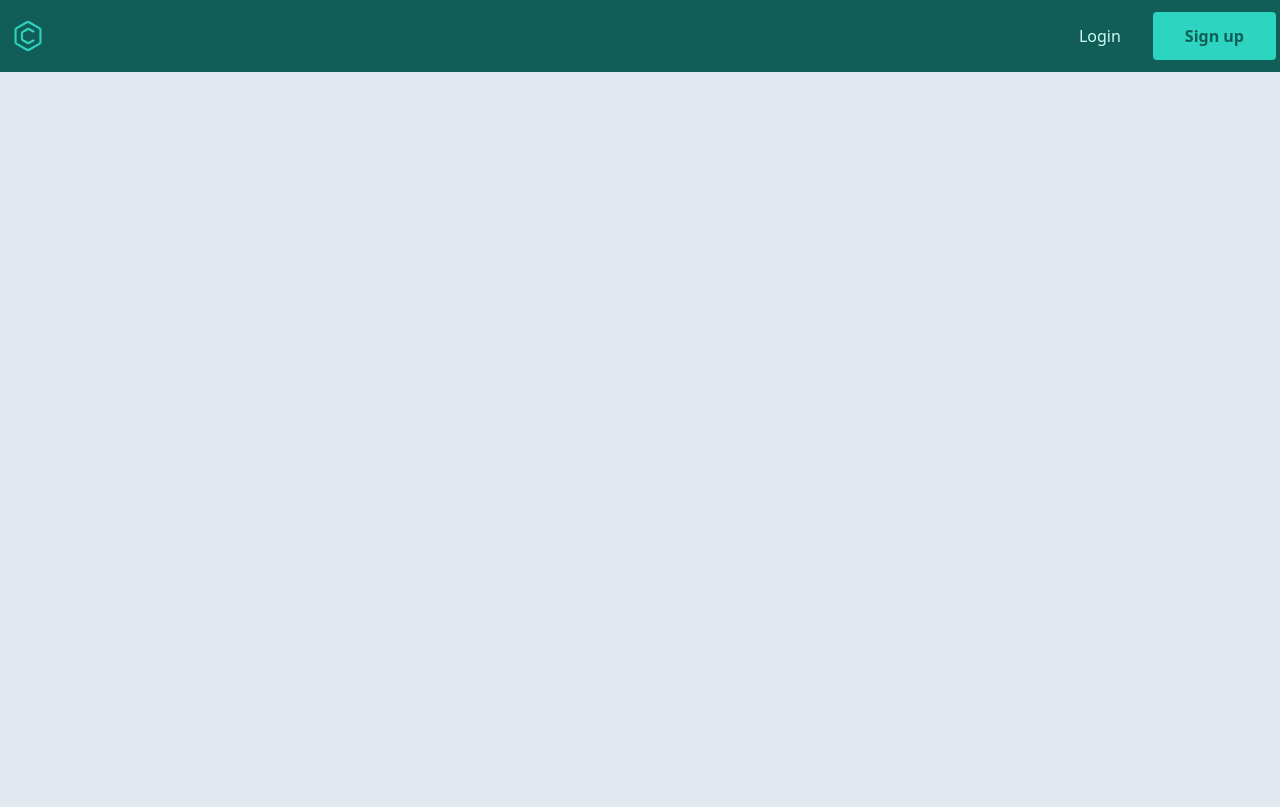
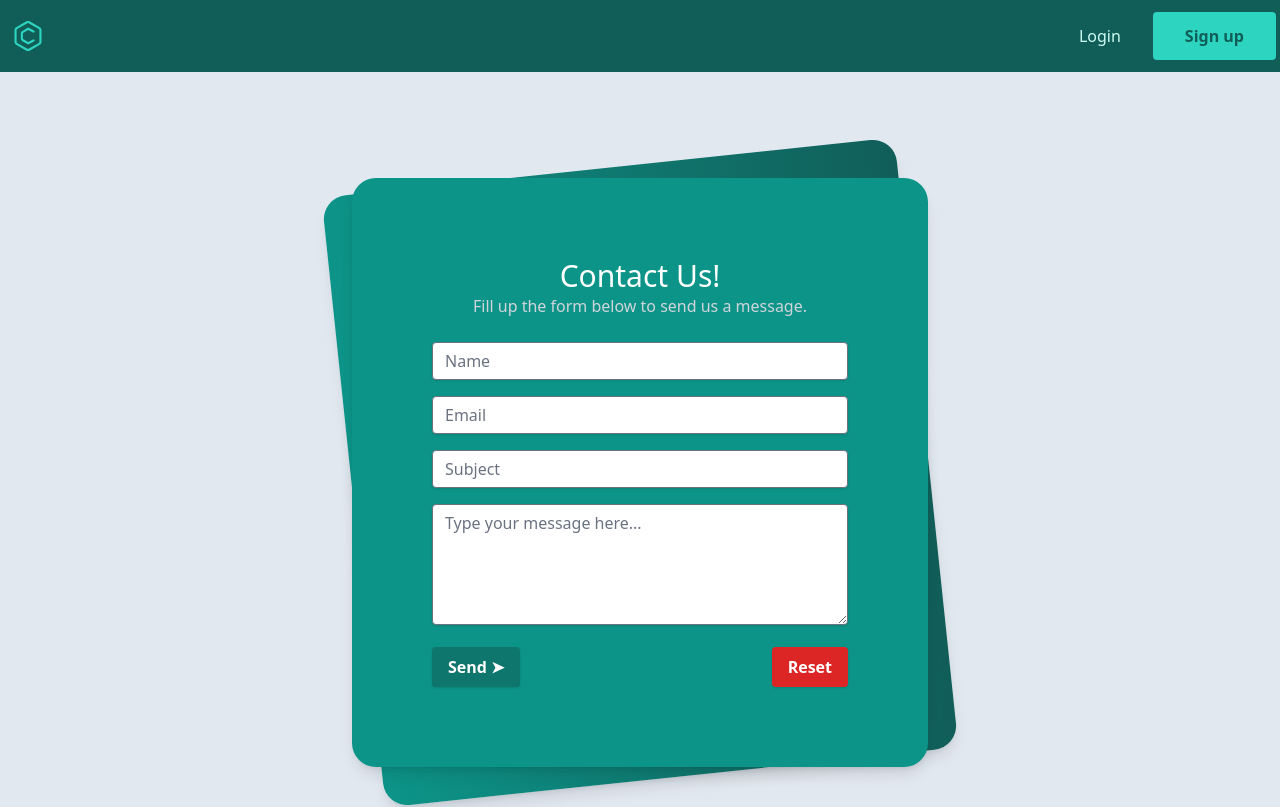
Before and after one commit to Lusanco/PalitasPR, a Svelte app in the folder frontend/: page /contactus in a window 1280 px wide. Shown: the top 807 px of the page. Built offline with nearby package versions, Linux system fonts and the light colour scheme.

Commit message:
Add - Added contact us file with everything working and added route on app.svelte file.

```diff
--- a/frontend/src/App.svelte
+++ b/frontend/src/App.svelte
@@ -8,6 +8,8 @@
   import Footer from "./components/Footer.svelte";
   import Signup from "./components/Signup.svelte";
   import SignSuccess from "./components/SignSuccess.svelte";
+  import Loading from "./components/Loading.svelte";
+  import ContactUs from "./components/ContactUs.svelte";
 
   let searchInput = document.getElementById("search-input");
   let townInput = "All"; // No default town selected
@@ -52,6 +54,7 @@
       <Route path="/login" component={Login} />
       <Route path="/signup" component={Signup} />
       <Route path="/success" component={SignSuccess} />
+      <Route path="/contactus" component={ContactUs} />
     </Router>
   </Main>
   <Footer></Footer>
--- /dev/null
+++ b/frontend/src/components/ContactUs.svelte
@@ -0,0 +1,57 @@
+<script>
+    let name, email, subject, message;
+  </script>
+
+  <div class="flex flex-col justify-center min-h-screen py-6 pt-2 bg-slate-200 sm:py-12">
+    <div class="relative py-3 sm:max-w-xl sm:mx-auto">
+      <div class="absolute inset-0 transform -skew-y-6 shadow-lg bg-gradient-to-r from-teal-600 to-teal-800 sm:skew-y-0 sm:-rotate-6 sm:rounded-3xl"></div>
+      <div class="relative px-4 py-10 text-white bg-teal-600 shadow-lg sm:rounded-3xl sm:p-20">
+        <div class="pb-6 text-center">
+          <h1 class="text-3xl">Contact Us!</h1>
+          <p class="text-gray-300">Fill up the form below to send us a message.</p>
+        </div>
+        <form>
+          <input
+            class="w-full px-3 py-2 mb-4 leading-tight text-gray-700 border rounded shadow appearance-none focus:outline-none focus:shadow-outline"
+            type="text"
+            placeholder="Name"
+            name="name"
+            bind:value={name}
+          />
+          <input
+            class="w-full px-3 py-2 mb-4 leading-tight text-gray-700 border rounded shadow appearance-none focus:outline-none focus:shadow-outline"
+            type="email"
+            placeholder="Email"
+            name="email"
+            bind:value={email}
+          />
+          <input
+            class="w-full px-3 py-2 mb-4 leading-tight text-gray-700 border rounded shadow appearance-none focus:outline-none focus:shadow-outline"
+            type="text"
+            placeholder="Subject"
+            name="_subject"
+            bind:value={subject}
+          />
+          <textarea
+            class="w-full h-64 min-h-0 px-3 py-2 mb-4 leading-tight text-gray-700 border rounded shadow appearance-none focus:outline-none focus:shadow-outline"
+            type="text"
+            placeholder="Type your message here..."
+            name="message"
+            bind:value={message}
+            style="height: 121px;"
+          ></textarea>
+          <div class="flex justify-between">
+            <input
+              class="px-4 py-2 font-bold text-white bg-teal-700 rounded shadow hover:bg-teal-800 focus:outline-none focus:shadow-outline"
+              type="submit"
+              value="Send ➤"
+            />
+            <input
+              class="px-4 py-2 font-bold text-white bg-red-600 rounded shadow hover:bg-red-700 focus:outline-none focus:shadow-outline"
+              type="reset"
+            />
+          </div>
+        </form>
+      </div>
+    </div>
+  </div>
```
